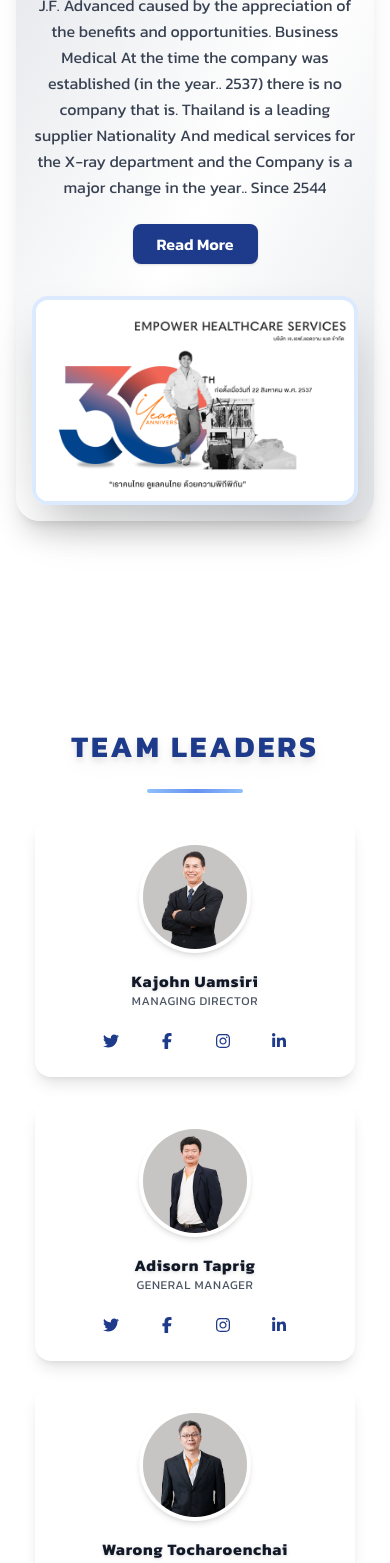
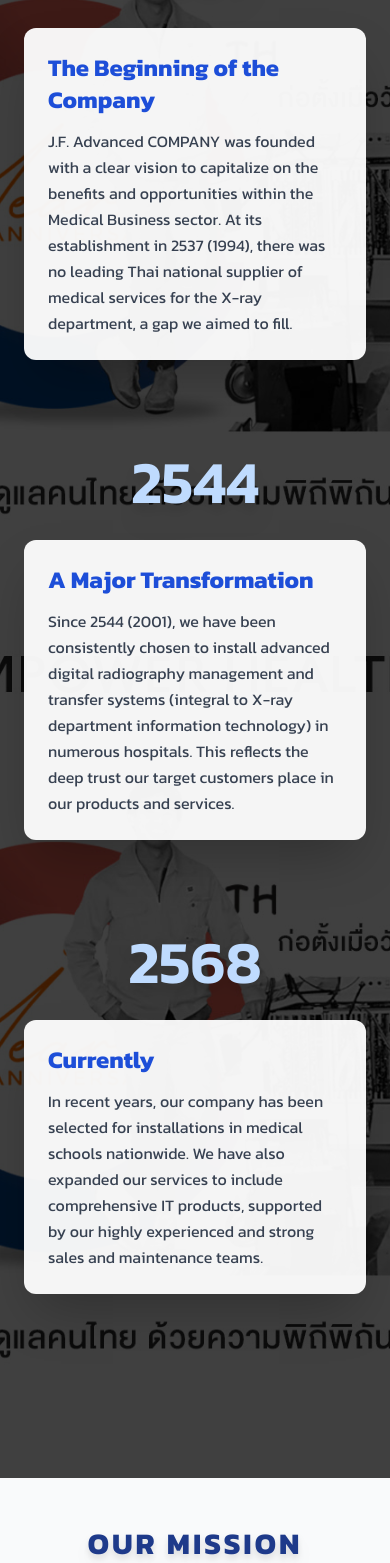
Before and after one commit to BenzPratchaya/jf-website, a Next.js app: page /about in a window 390 px wide. Shown: the part 280-1843 px from the top of the page. Built offline with nearby package versions, Linux system fonts and the light colour scheme.

Commit message:
Update design&responsive

```diff
--- a/src/app/about/page.tsx
+++ b/src/app/about/page.tsx
@@ -3,7 +3,8 @@
 
 import React from 'react';
 import Navbar from '@/components/Navbar/Navbar';
-import About from '@/components/About/About';
+import History from '@/components/About/History';
+import MissionVision from '@/components/About/MissionVision';
 import Leader from '@/components/Leader/Leader';
 import { Footer } from '@/components/Footer/Footer';
 
@@ -11,7 +12,8 @@
   return (
     <>
         <Navbar />
-        <About />
+        <History />
+        <MissionVision />
         <Leader />
         <Footer />
     </>
--- a/src/components/Service/Service.tsx
+++ b/src/components/Service/Service.tsx
@@ -25,20 +25,23 @@
 
 const Service = () => {
   return (
-    <section className="py-20">
+    <section
+      className="py-20 bg-cover bg-center" // Add bg-cover and bg-center for background image
+      style={{ backgroundImage: "url('/images/hero/cta_bg.jpg')" }} // Add your image path here
+    >
       <div className="max-w-5xl mx-auto px-4">
         <motion.h2
           initial={{ opacity: 0, y: 60 }}
           whileInView={{ opacity: 1, y: 0 }}
           transition={{ duration: 1 }}
           viewport={{ once: true }}
-          className="text-center text-3xl sm:text-4xl uppercase text-blue-900 font-bold tracking-widest drop-shadow-lg"
+          className="text-center text-3xl sm:text-4xl uppercase text-white font-bold tracking-widest drop-shadow-lg" // Changed text color to white for better contrast
         >
           Service
         </motion.h2>
         <div className="flex justify-center mt-2 mb-8">
-        <span className="inline-block w-24 h-1 rounded bg-gradient-to-r from-blue-400 via-blue-600 to-blue-400 opacity-70"></span>
-      </div>
+          <span className="inline-block w-24 h-1 rounded bg-gradient-to-r from-blue-400 via-blue-600 to-blue-400 opacity-70"></span>
+        </div>
         <div className="grid grid-cols-1 md:grid-cols-3 gap-8">
           {services.map((s, i) => (
             <motion.div
@@ -47,13 +50,11 @@
               transition={{ duration: 1 }}
               viewport={{ once: true }}
               key={i}
-              // เพิ่ม class 'group' และปรับ className ให้มีการ hover effect
               className="group rounded-2xl shadow-md p-8 flex flex-col items-center text-center transition-all duration-300 bg-gray-100 text-blue-900 hover:bg-blue-900 hover:text-white hover:shadow-xl"
             >
               <div>
-                {/* Clone the element to add dynamic classes */}
                 {React.cloneElement(s.icon, {
-                    className: `${s.icon.props.className || ''} ${ "text-blue-900 group-hover:text-white"}`
+                  className: `${s.icon.props.className || ''} ${ "text-blue-900 group-hover:text-white"}`
                 })}
               </div>
               <h3 className="font-bold text-lg mb-2 text-blue-900 group-hover:text-white">{s.title}</h3>
```
